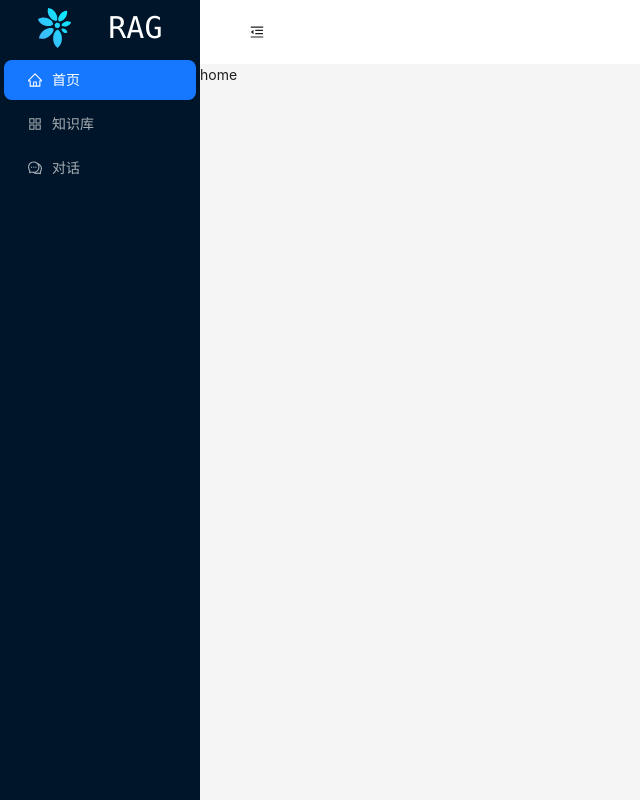
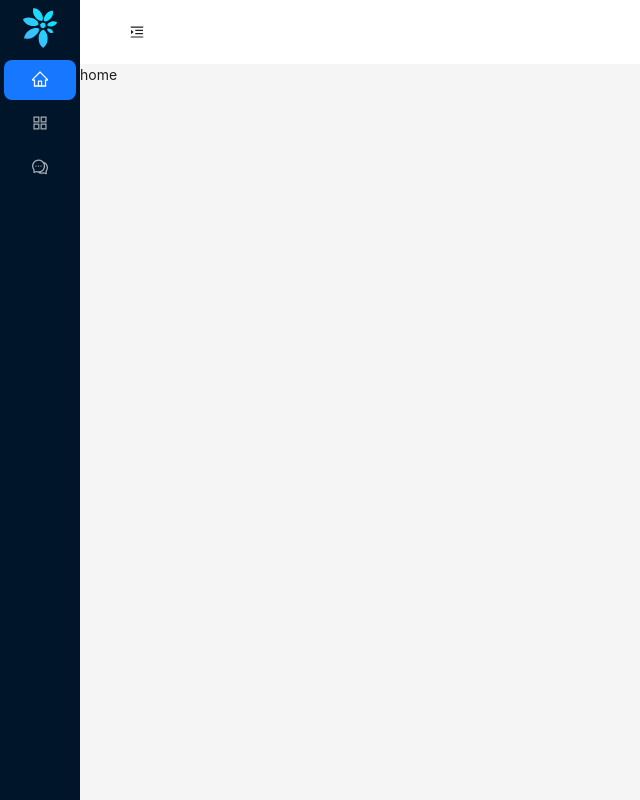
Before and after one commit to AAAkater/RAG, a Vue app in the folder front-src/: page /dashboard/home in a window 1280 px wide. Shown: the whole page, without its empty margins (0-640 px from the left). Built offline with nearby package versions, Linux system fonts and the light colour scheme.

Commit message:
🦄 refactor: modularize dashboard

```diff
--- a/front-src/src/router/index.ts
+++ b/front-src/src/router/index.ts
@@ -39,10 +39,6 @@ const routes: RouteRecordRaw[] = [
     path: "/login",
     component: () => import("@/views/login/index.vue"),
   },
-  {
-    path: "/dialog",
-    component: () => import("@/views/dialog/index.vue"),
-  },
 ]
 
 const router = createRouter({
--- /dev/null
+++ b/front-src/src/views/dashboard/components/SideMenu.vue
@@ -0,0 +1,61 @@
+<script lang="ts" setup>
+import { ref, h } from "vue"
+import {
+  AppstoreOutlined,
+  CommentOutlined,
+  HomeOutlined,
+} from "@ant-design/icons-vue"
+import { Menu } from "ant-design-vue"
+import { useRouter } from "vue-router"
+const selectedKeys = ref<string[]>(["home"])
+const router = useRouter()
+const items = ref([
+  {
+    key: "home",
+    icon: () => h(HomeOutlined),
+    label: "首页",
+    title: "回到起点",
+    click: () => {
+      router.push("/dashboard/home")
+    },
+  },
+  {
+    key: "base",
+    icon: () => h(AppstoreOutlined),
+    label: "知识库",
+    title: "管理你的私人知识库",
+    click: () => {
+      router.push("/dashboard/knowledge-base")
+    },
+  },
+  {
+    key: "dialog",
+    icon: () => h(CommentOutlined),
+    label: "对话",
+    title: "在这里查看所有会话记录",
+    click: () => {
+      router.push("/dashboard/dialog")
+    },
+  },
+])
+</script>
+
+<template>
+  <Menu
+    v-model:selectedKeys="selectedKeys"
+    theme="dark"
+    mode="inline"
+  >
+    <Menu.Item
+      v-for="item of items"
+      :key="item.key"
+      :icon="item.icon"
+      :title="item.title"
+      @click="item.click"
+    >
+      {{ item.label }}
+    </Menu.Item>
+  </Menu>
+</template>
+
+<style scoped></style>
--- a/front-src/src/views/dashboard/index.vue
+++ b/front-src/src/views/dashboard/index.vue
@@ -1,47 +1,10 @@
 <script lang="ts" setup>
-import { ref, h } from "vue"
-import {
-  MenuUnfoldOutlined,
-  MenuFoldOutlined,
-  AppstoreOutlined,
-  CommentOutlined,
-  HomeOutlined,
-} from "@ant-design/icons-vue"
+import { ref } from "vue"
+import { MenuUnfoldOutlined, MenuFoldOutlined } from "@ant-design/icons-vue"
 import MenuLogo from "./components/MenuLogo.vue"
-import { Layout, Menu } from "ant-design-vue"
-import { useRouter } from "vue-router"
-const selectedKeys = ref<string[]>(["home"])
-const collapsed = ref<boolean>(false)
-const router = useRouter()
-const items = ref([
-  {
-    key: "home",
-    icon: () => h(HomeOutlined),
-    label: "首页",
-    title: "回到起点",
-    click: () => {
-      router.push("/dashboard/home")
-    },
-  },
-  {
-    key: "base",
-    icon: () => h(AppstoreOutlined),
-    label: "知识库",
-    title: "管理你的私人知识库",
-    click: () => {
-      router.push("/dashboard/knowledge-base")
-    },
-  },
-  {
-    key: "dialog",
-    icon: () => h(CommentOutlined),
-    label: "对话",
-    title: "在这里查看所有会话记录",
-    click: () => {
-      router.push("/dashboard/dialog")
-    },
-  },
-])
+import SideMenu from "./components/SideMenu.vue"
+import { Layout } from "ant-design-vue"
+const collapsed = ref<boolean>(true)
 </script>
 
 <template>
@@ -53,21 +16,7 @@ const items = ref([
       class="h-screen"
     >
       <MenuLogo :collapsed="collapsed" />
-      <Menu
-        v-model:selectedKeys="selectedKeys"
-        theme="dark"
-        mode="inline"
-      >
-        <Menu.Item
-          v-for="item of items"
-          :key="item.key"
-          :icon="item.icon"
-          :title="item.title"
-          @click="item.click"
-        >
-          {{ item.label }}
-        </Menu.Item>
-      </Menu>
+      <SideMenu />
     </Layout.Sider>
     <Layout>
       <Layout.Header style="background: #fff">
```
